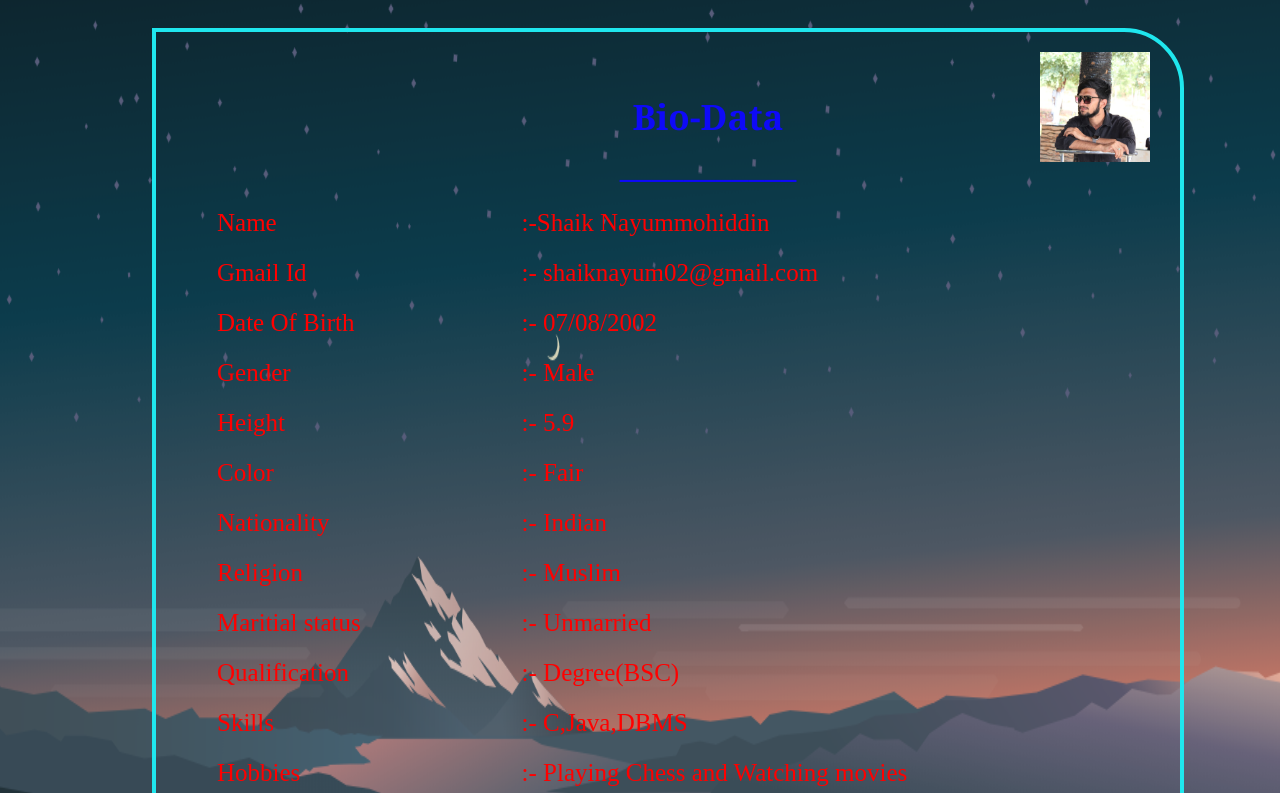
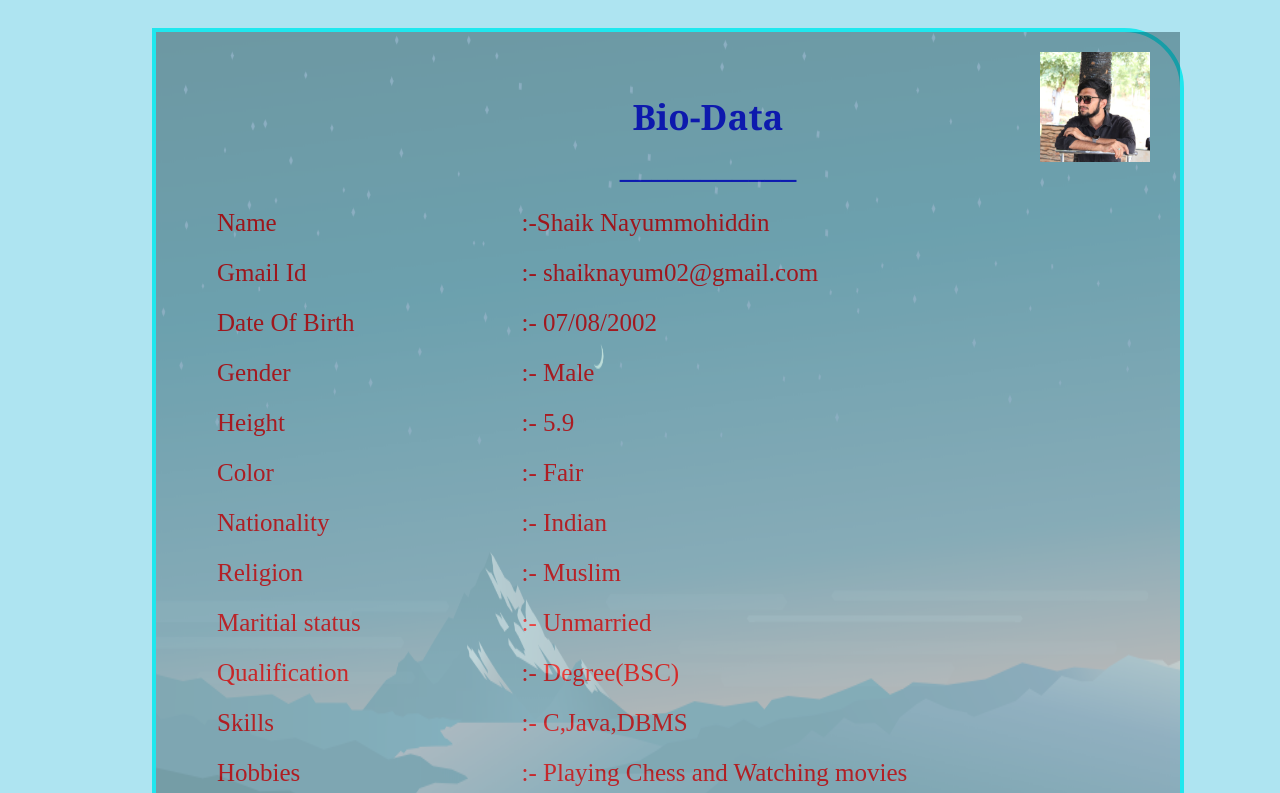
Before and after one commit to nayumcti036/biodata, a plain HTML site: page index.html in a window 1280 px wide. Shown: the top 793 px of the page. Drawn offline with Linux system fonts and the light colour scheme.

Commit message:
Update style.css

```diff
--- a/style.css
+++ b/style.css
@@ -12,8 +12,7 @@
         display: flex;
         justify-content: center;
         align-items: center;
-       background: url(img2.jpg) center;
-       background-size: 100% 100%;
+        background-color: #aee4f1;
     }
     .cont{
         width: 80%;
@@ -28,6 +27,8 @@
         width: 100%;
         opacity:.4;
         height: 100%;
+       background: url(img2.jpg) center;
+       background-size: 100% 100%;
     }
     #hed {
         font-size: 35px;
```
